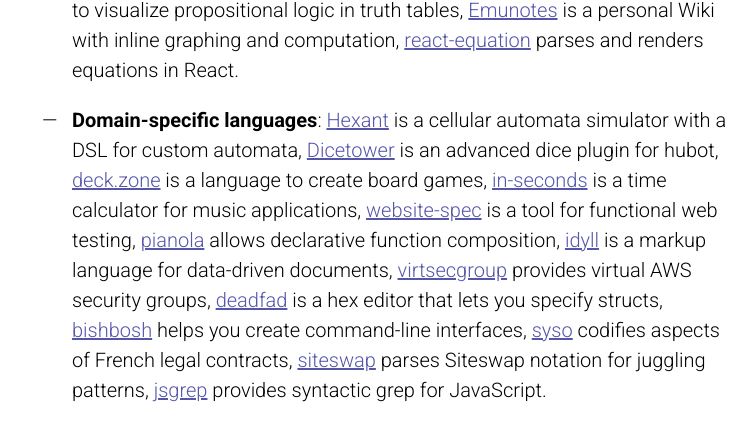
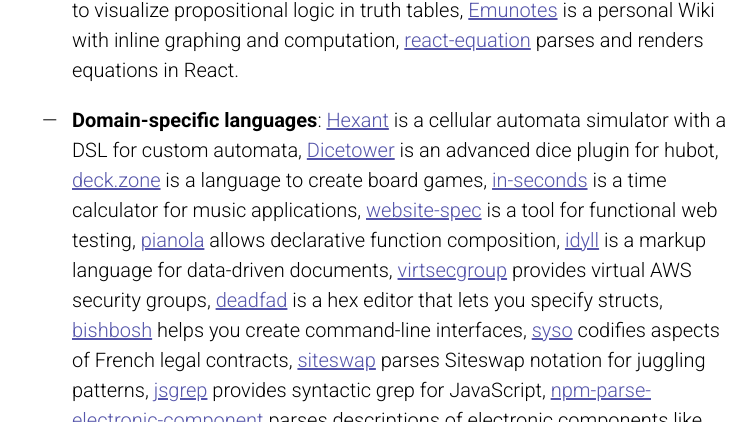
Before and after one commit to kach/nearley, a website: page index.html in a window 1280 px wide. Shown: the part 4541-4963 px from the top of the page, without its empty margins (258-1014 px from the left). Drawn offline with Linux system fonts and the light colour scheme.

Commit message:
another one

```diff
--- a/index.html
+++ b/index.html
@@ -356,7 +356,10 @@
                 href="https://github.com/independentgeorge/siteswap.js">siteswap</a>
                 parses Siteswap notation for juggling patterns, <a
                 href="https://github.com/amireh/jsgrep">jsgrep</a> provides
-                syntactic grep for JavaScript.
+                syntactic grep for JavaScript, <a
+                href="https://github.com/monostable/npm-parse-electronic-component">npm-parse-electronic-component</a>
+                parses descriptions of electronic components like resistors and
+                capacitors.
 
                 <li><strong>Parsing libraries</strong>: <a
                 href="http://nearley.js.org">nearley</a> is a parser toolkit
```
